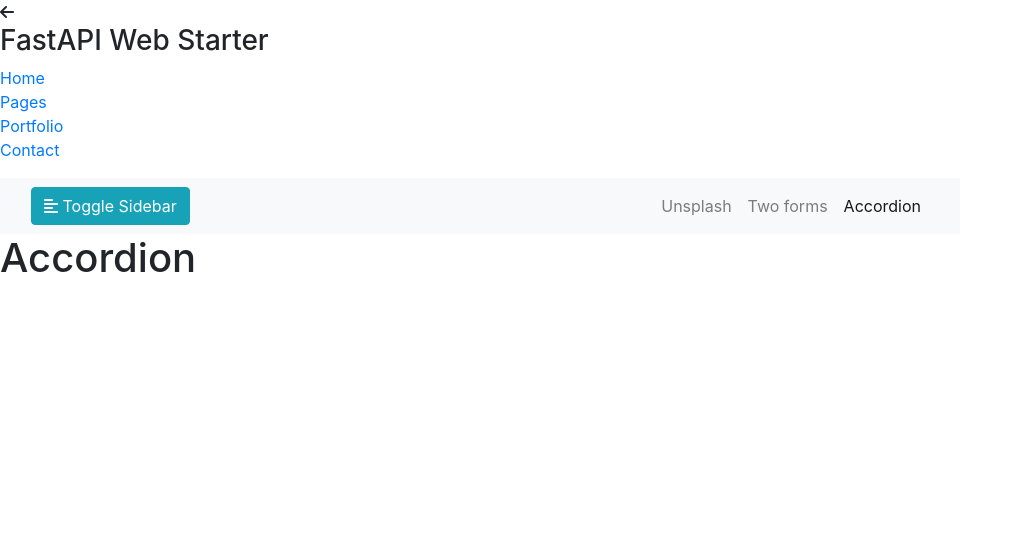
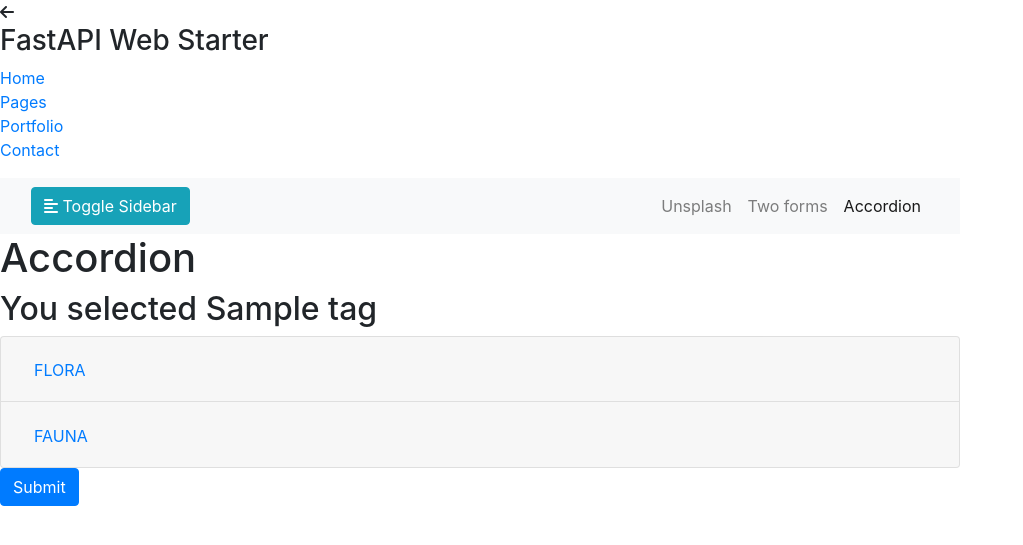
Before and after one commit to nicpayne713/fast-api-with-jinja-sandbox, a FastAPI app: template templates/accordion.html in a window 1280 px wide. Shown: the top 545 px of the page, without its empty margins (0-1023 px from the left). Run offline with FastAPI, Linux system fonts and the light colour scheme; the template is opened without the code that fills it: most values are stand-ins (such as "Sample title", 1, 10 or a date in 2020); some libraries are stand-ins or nearby versions.

Commit message:
add accordion and twoforms

```diff
--- a/app/main.py
+++ b/app/main.py
@@ -3,17 +3,19 @@ from fastapi.responses import HTMLResponse
 from fastapi.staticfiles import StaticFiles
 from fastapi.templating import Jinja2Templates
 
-from app.routers import unsplash
+from app.routers import accordion, twoforms, unsplash
 
 from .library import openfile
 
 app = FastAPI()
 
 
-app.include_router(unsplash.router)
-
 templates = Jinja2Templates(directory="templates")
 app.mount("/static", StaticFiles(directory="static"), name="static")
+
+app.include_router(unsplash.router)
+app.include_router(twoforms.router)
+app.include_router(accordion.router)
 
 
 @app.get("/", response_class=HTMLResponse)
--- a/templates/accordion.html
+++ b/templates/accordion.html
@@ -12,6 +12,85 @@
 {% block page_content %}
 <h1 class="cap">Accordion</h1>
 
+{% if tag %}
+<h2>You selected {{tag}}</h2>
+{% endif %}
+
+{% set flora = ['flower','tree','fruit','garden'] %}
+{% set fauna = [ 'cat', 'dog', 'bird', 'fish'] %}
+
+<form method="post" id="category">
+    <div class="accordion" id="accordionExample">
+        <div class="card">
+            <div class="card-header" id="headingOne">
+                <h2 class="mb-0">
+                    <button class="btn btn-link" type="button" data-toggle="collapse" data-target="#collapseOne"
+                        aria-controls="collapseOne">
+                        FLORA
+                    </button>
+
+                </h2>
+            </div>
+
+            <div id="collapseOne" class="collapse
+            {% for  name in flora %}
+            {% if name==tag %}
+            show
+            {% endif %}
+            {% endfor %}
+            " aria-labelledby="headingOne" data-parent="#accordionExample">
+                <div class="card-body">
+                    {% for name in flora %}
+                    {% if tag == name %}
+                    {% set checked="checked" %}
+                    {% endif %}
+                    <div class="form-check form-check-inline">
+                        <input class="form-check-input" type="radio" name="tag" id="radio-{{name}}" value="{{name}}"
+                            {{ checked }}>
+                        <label class="form-check-label" for="radio-{{name}}">
+                            {{ name | capitalize}}
+                        </label>
+                    </div>
+                    {% endfor %}
+                </div>
+            </div>
+        </div>
+
+        <div class="card">
+            <div class="card-header" id="headingTwo">
+                <h2 class="mb-0">
+                    <button class="btn btn-link collapsed" type="button" data-toggle="collapse"
+                        data-target="#collapseTwo" aria-controls="collapseTwo">
+                        FAUNA
+                    </button>
+                </h2>
+            </div>
+            <div id="collapseTwo" class="collapse
+            {% for  name in fauna %}
+            {% if name==tag %}
+            show
+            {% endif %}
+            {% endfor %}
+            " aria-labelledby="headingTwo" data-parent="#accordionExample">
+                <div class="card-body">
+                    {% for name in fauna %}
+                    {% if tag == name %}
+                    {% set checked="checked" %}
+                    {% endif %}
+                    <div class="form-check form-check-inline">
+                        <input class="form-check-input" type="radio" name="tag" id="radio-{{name}}" value="{{name}}"
+                            {{ checked }}>
+                        <label class="form-check-label" for="radio-{{name}}">
+                            {{ name | capitalize}}
+                        </label>
+                    </div>
+                    {% endfor %}
+                </div>
+            </div>
+        </div>
+    </div>
+    <button type="submit" class="submit btn btn-primary btn-xl">Submit</button>
+</form>
 
 {% endblock %}
 
```
Also changed, not shown: app/routers/accordion.py (+13 -0 lines), app/routers/twoforms.py (+32 -0 lines), templates/twoforms.html (+15 -0 lines).
